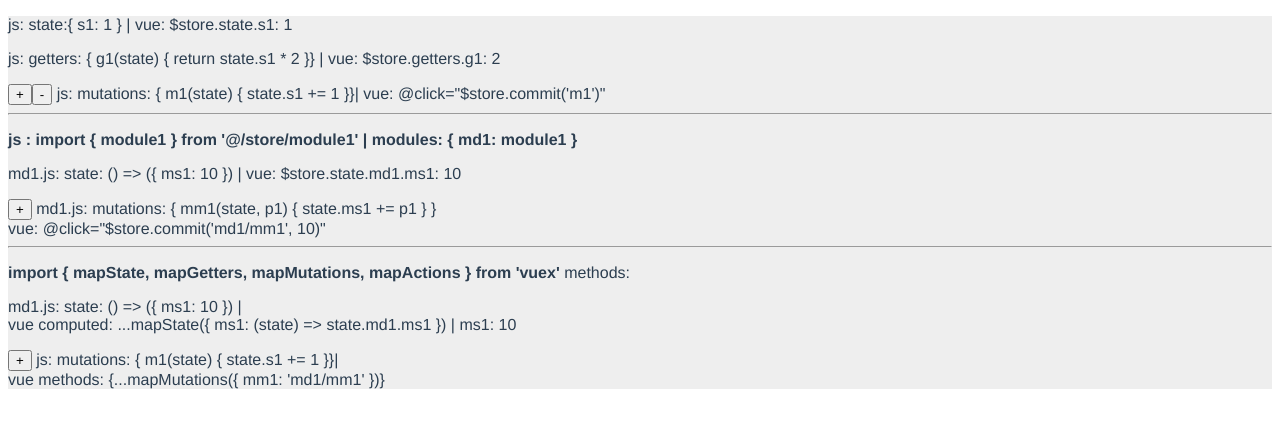
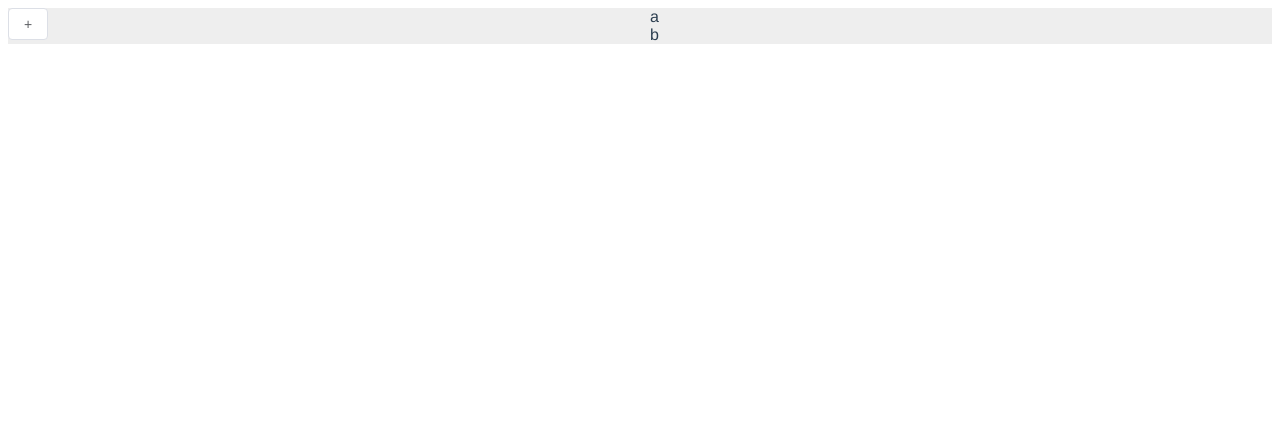
Before and after one commit to sowlru/vue-test, a Vue app: page / in a window 1280 px wide. Shown: the top 428 px of the page. Built offline with nearby package versions, Linux system fonts and the light colour scheme; what @ckeditor/ckeditor5-vue would draw is missing.

Commit message:
Add nextTick in components

```diff
--- a/src/App.vue
+++ b/src/App.vue
@@ -9,18 +9,21 @@
     <!-- <input-parent name="alex" /> -->
     <!-- <modal-parent :name="bob" /> -->
 
-    <!-- COMPONENTS -->
-    <!-- <charts-test v-model="data4chart" /> -->
-    <!-- <promise-test /> -->
-    <!-- <proxy-test /> -->
+    <div class="COMPONENTS">
+      <next-tick-test />
+      <!-- <nextTick-test /> -->
+      <!-- <proxy-test /> -->
+    </div>
 
-    <!-- ELEMENT-PLUS -->
-    <!-- <dialog-child /> -->
-    <!-- <table-test /> -->
-    <!-- <tree-test /> -->
+    <div class="ELEMENT-PLUS">
+      <!-- <dialog-child /> -->
+      <!-- <table-test /> -->
+      <!-- <tree-test /> -->
+    </div>
 
     <div class="GRAPHICS">
       <!-- <canvas-test /> -->
+      <!-- <charts-test v-model="data4chart" /> -->
       <!-- <ckEditorCDN :msg="data4chart[0].name" /> -->
       <!-- <ckEditorCustom msg="from App" /> -->
       <!-- <ckEditorNPM msg="from App" /> -->
@@ -37,7 +40,7 @@
     <!-- <i18n-test /> -->
     <!-- <jest-test /> -->
     <!-- <layout-test /> -->
-    <store-test />
+    <!-- <store-test /> -->
   </div>
 </template>
 
@@ -50,7 +53,7 @@
 import inputParent from '@/childParent/inputParent'
 import modalParent from '@/childParent/modalParent'
 // COMPONENTS
-import chartsTest from '@/components/chartsTest.vue'
+import nextTickTest from '@/components/nextTickTest'
 import promiseTest from '@/components/promiseTest.vue'
 import proxyTest from '@/components/proxyTest.vue'
 // ELEMENT-PLUS
@@ -59,6 +62,7 @@
 import treeTest from '@/elementPlus/treeTest'
 // GRAPHICS
 import canvasTest from '@/graphics/canvasTest.vue'
+import chartsTest from '@/graphics/chartsTest.vue'
 import ckEditorCDN from '@/graphics/ckEditorCDN.vue'
 import ckEditorCustom from '@/graphics/ckEditorCustom.vue'
 import ckEditorNPM from '@/graphics/ckEditorNPM.vue'
@@ -83,7 +87,7 @@
     inputParent,
     modalParent,
 
-    chartsTest,
+    nextTickTest,
     promiseTest,
     proxyTest,
 
@@ -92,6 +96,7 @@
     treeTest,
 
     canvasTest,
+    chartsTest,
     ckEditorCDN,
     ckEditorCustom,
     ckEditorNPM,
--- /dev/null
+++ b/src/components/nextTickTest.vue
@@ -0,0 +1,34 @@
+<template>
+  <div class="nextTick" style="text-align: left">
+    <el-row :gutter="20" style="margin-bottom: 10px">
+      <el-col :span="12">
+        <el-button @click="addItem">+</el-button>
+      </el-col>
+      <el-col :span="12">
+        <div ref="listRef" v-for="(item, idx) in list" :key="idx">
+          {{ item }}
+        </div>
+      </el-col>
+    </el-row>
+  </div>
+</template>
+<script>
+export default {
+  data() {
+    return { list: ['a', 'b'] }
+  },
+  methods: {
+    addItem() {
+      // without nextTick: list = 3, listDom = 2
+      // with nextTick: list = 3, listDom = 3
+      this.list.push('c')
+      console.log('list', this.list)
+      debugger
+      this.$nextTick(() => {
+        const listDom = this.$refs.listRef
+        console.log('listDom', listDom)
+      })
+    }
+  }
+}
+</script>
```
Also changed, not shown: src/graphics/chartsTest.vue (renamed from src/components/chartsTest.vue), 1 other file (tests, documents, lock files or other folders).
